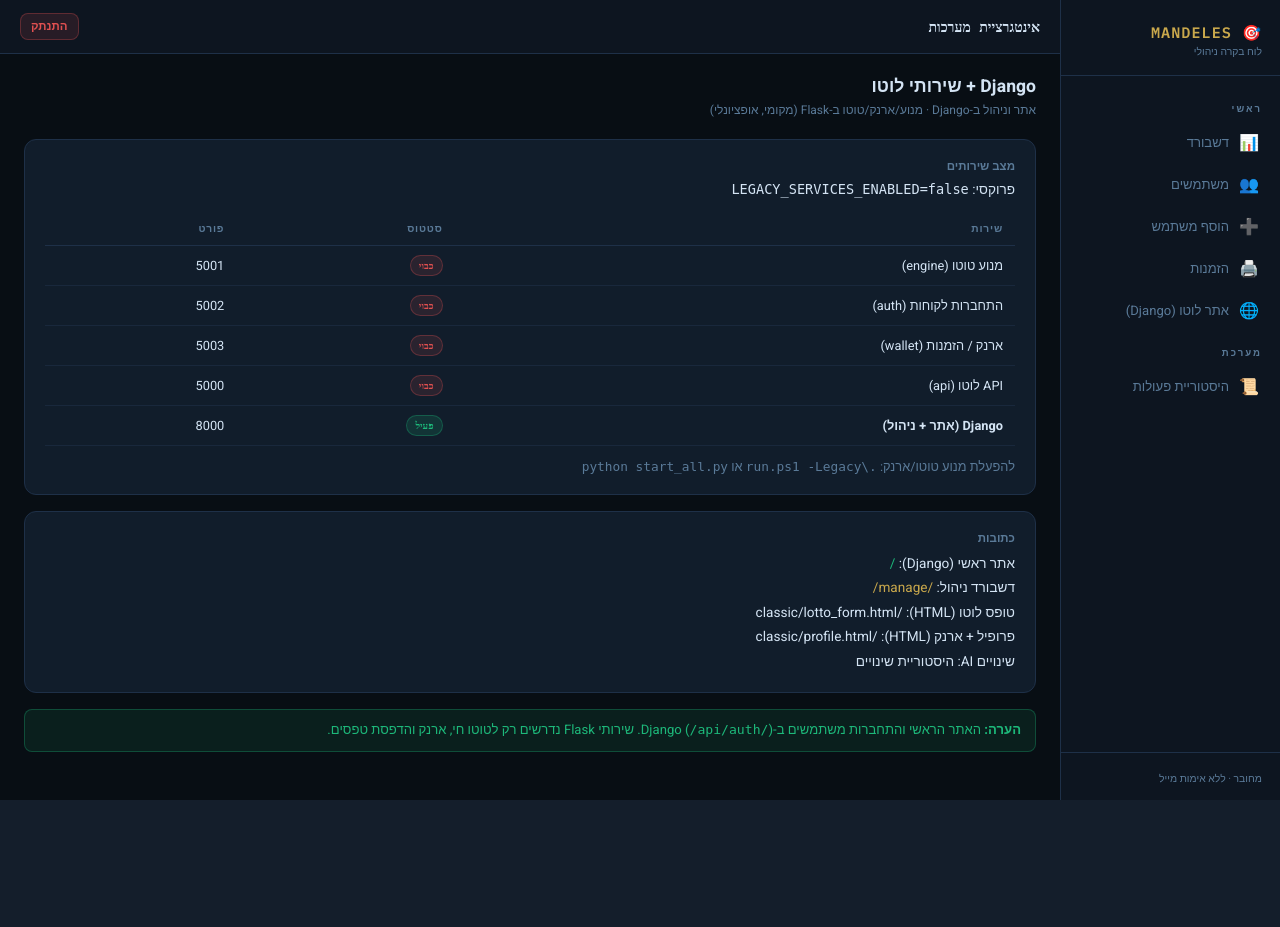
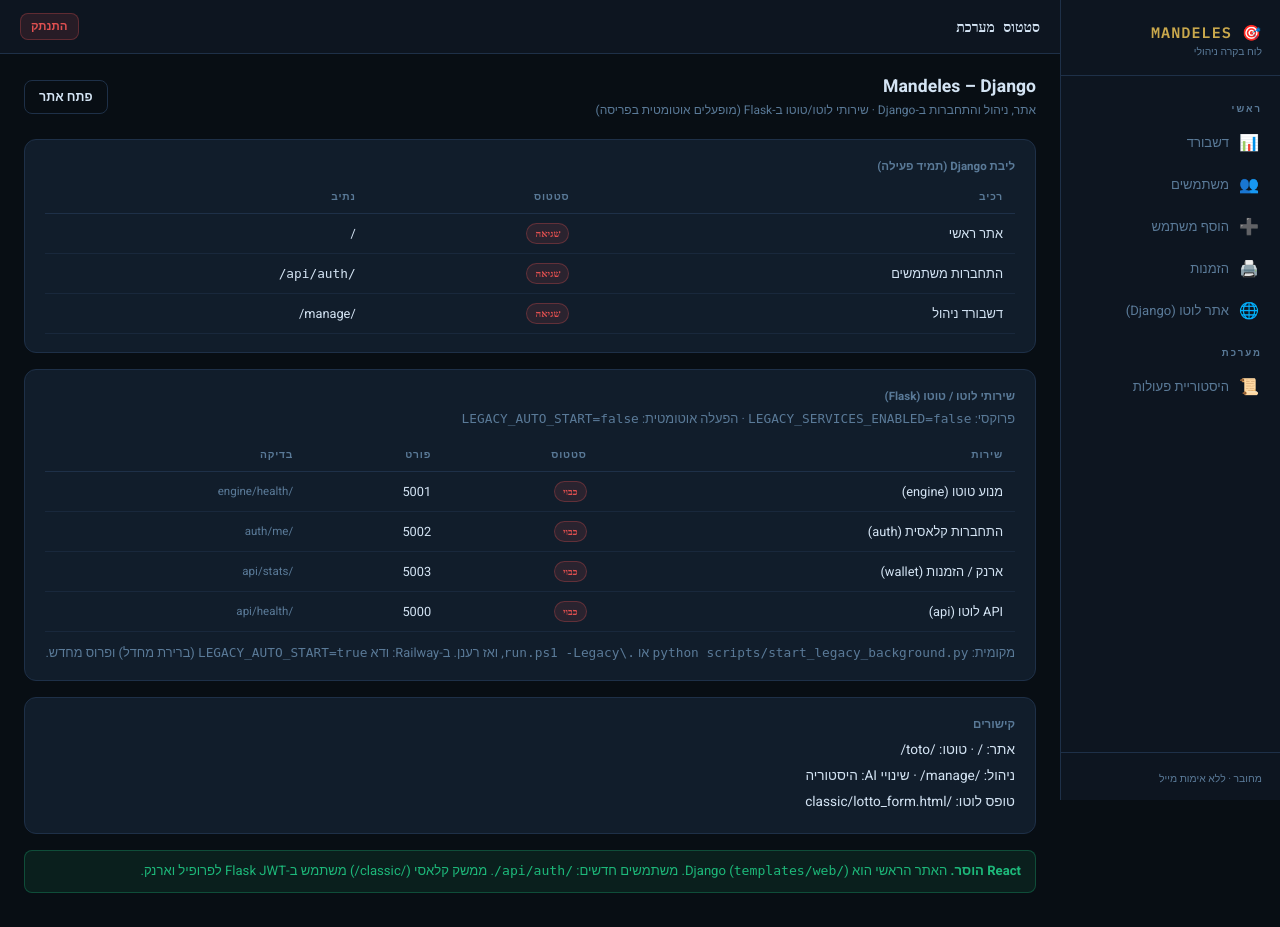
Before and after one commit to ihabah1/mendeles, a Django app: template templates/legacy_bridge/integration.html in a window 1280 px wide. Before the commit the page ends 800 px from the top, so only its background shows below. Run offline with Django 5.2, Linux system fonts and the light colour scheme; the template is opened without the code that fills it, so the values that code supplies are empty.

Commit message:
Fix integration page: accurate health checks and auto-start legacy services on deploy
Co-authored-by: Cursor <cursoragent@cursor.com>

```diff
--- a/mandeles_portal/settings.py
+++ b/mandeles_portal/settings.py
@@ -74,6 +74,7 @@ INSTALLED_APPS = [
 
 # שירותי Flask מקומיים (לוטו / ארנק / טוטו) – פרוקסי דרך Django
 LEGACY_SERVICES_ENABLED = os.getenv('LEGACY_SERVICES_ENABLED', 'true').lower() in ('1', 'true', 'yes')
+LEGACY_AUTO_START = os.getenv('LEGACY_AUTO_START', 'true').lower() in ('1', 'true', 'yes')
 LEGACY_ENGINE_URL = os.getenv('LEGACY_ENGINE_URL', 'http://127.0.0.1:5001')
 LEGACY_AUTH_URL = os.getenv('LEGACY_AUTH_URL', 'http://127.0.0.1:5002')
 LEGACY_WALLET_URL = os.getenv('LEGACY_WALLET_URL', 'http://127.0.0.1:5003')
--- a/templates/legacy_bridge/integration.html
+++ b/templates/legacy_bridge/integration.html
@@ -1,49 +1,95 @@
 {% extends "portal/base_dashboard.html" %}
-{% block title %}אינטגרציית מערכות – Mandeles{% endblock %}
-{% block topbar %}אינטגרציית מערכות{% endblock %}
+{% block title %}סטטוס מערכת – Mandeles{% endblock %}
+{% block topbar %}סטטוס מערכת{% endblock %}
 {% block content %}
 <div class="page-header">
   <div>
-    <div class="page-title">Django + שירותי לוטו</div>
-    <div class="page-sub">אתר וניהול ב-Django · מנוע/ארנק/טוטו ב-Flask (מקומי, אופציונלי)</div>
+    <div class="page-title">Mandeles – Django</div>
+    <div class="page-sub">אתר, ניהול והתחברות ב-Django · שירותי לוטו/טוטו ב-Flask (מופעלים אוטומטית בפריסה)</div>
   </div>
+  <a href="/" class="btn btn-outline" target="_self">פתח אתר</a>
 </div>
 
 <div class="card-panel" style="margin-bottom:16px">
-  <div class="form-label">מצב שירותים</div>
-  <p style="font-size:.85rem;margin-bottom:12px">
-    פרוקסי: <code>LEGACY_SERVICES_ENABLED={{ enabled|yesno:"true,false" }}</code>
+  <div class="form-label">ליבת Django (תמיד פעילה)</div>
+  <table>
+    <thead><tr><th>רכיב</th><th>סטטוס</th><th>נתיב</th></tr></thead>
+    <tbody>
+      <tr>
+        <td>אתר ראשי</td>
+        <td>{% if django_health.public_site.ok %}<span class="badge badge-green">פעיל</span>{% else %}<span class="badge badge-red">שגיאה</span>{% endif %}</td>
+        <td><a href="/">/</a></td>
+      </tr>
+      <tr>
+        <td>התחברות משתמשים</td>
+        <td>{% if django_health.api_auth.ok %}<span class="badge badge-green">פעיל</span>{% else %}<span class="badge badge-red">שגיאה</span>{% endif %}</td>
+        <td><code>/api/auth/</code></td>
+      </tr>
+      <tr>
+        <td>דשבורד ניהול</td>
+        <td>{% if django_health.manage.ok %}<span class="badge badge-green">פעיל</span>{% else %}<span class="badge badge-red">שגיאה</span>{% endif %}</td>
+        <td><a href="/manage/">/manage/</a></td>
+      </tr>
+    </tbody>
+  </table>
+</div>
+
+<div class="card-panel" style="margin-bottom:16px">
+  <div class="form-label">שירותי לוטו / טוטו (Flask)</div>
+  <p style="font-size:.8rem;color:var(--muted);margin-bottom:10px">
+    פרוקסי: <code>LEGACY_SERVICES_ENABLED={{ enabled|yesno:"true,false" }}</code> ·
+    הפעלה אוטומטית: <code>LEGACY_AUTO_START={{ auto_start|yesno:"true,false" }}</code>
   </p>
   <table>
-    <thead><tr><th>שירות</th><th>סטטוס</th><th>פורט</th></tr></thead>
+    <thead><tr><th>שירות</th><th>סטטוס</th><th>פורט</th><th>בדיקה</th></tr></thead>
     <tbody>
-      <tr><td>מנוע טוטו (engine)</td><td>{% if health.engine.ok %}<span class="badge badge-green">פעיל</span>{% else %}<span class="badge badge-red">כבוי</span>{% endif %}</td><td>5001</td></tr>
-      <tr><td>התחברות לקוחות (auth)</td><td>{% if health.auth.ok %}<span class="badge badge-green">פעיל</span>{% else %}<span class="badge badge-red">כבוי</span>{% endif %}</td><td>5002</td></tr>
-      <tr><td>ארנק / הזמנות (wallet)</td><td>{% if health.wallet.ok %}<span class="badge badge-green">פעיל</span>{% else %}<span class="badge badge-red">כבוי</span>{% endif %}</td><td>5003</td></tr>
-      <tr><td>API לוטו (api)</td><td>{% if health.lotto_api.ok %}<span class="badge badge-green">פעיל</span>{% else %}<span class="badge badge-red">כבוי</span>{% endif %}</td><td>5000</td></tr>
-      <tr><td><strong>Django (אתר + ניהול)</strong></td><td><span class="badge badge-green">פעיל</span></td><td>8000</td></tr>
+      <tr>
+        <td>מנוע טוטו (engine)</td>
+        <td>{% if health.engine.ok %}<span class="badge badge-green">פעיל</span>{% else %}<span class="badge badge-red">כבוי</span>{% endif %}</td>
+        <td>{{ health.engine.port|default:"5001" }}</td>
+        <td style="font-size:.72rem;color:var(--muted)">/engine/health</td>
+      </tr>
+      <tr>
+        <td>התחברות קלאסית (auth)</td>
+        <td>{% if health.auth.ok %}<span class="badge badge-green">פעיל</span>{% else %}<span class="badge badge-red">כבוי</span>{% endif %}</td>
+        <td>{{ health.auth.port|default:"5002" }}</td>
+        <td style="font-size:.72rem;color:var(--muted)">/auth/me</td>
+      </tr>
+      <tr>
+        <td>ארנק / הזמנות (wallet)</td>
+        <td>{% if health.wallet.ok %}<span class="badge badge-green">פעיל</span>{% else %}<span class="badge badge-red">כבוי</span>{% endif %}</td>
+        <td>{{ health.wallet.port|default:"5003" }}</td>
+        <td style="font-size:.72rem;color:var(--muted)">/api/stats</td>
+      </tr>
+      <tr>
+        <td>API לוטו (api)</td>
+        <td>{% if health.lotto_api.ok %}<span class="badge badge-green">פעיל</span>{% else %}<span class="badge badge-red">כבוי</span>{% endif %}</td>
+        <td>{{ health.lotto_api.port|default:"5000" }}</td>
+        <td style="font-size:.72rem;color:var(--muted)">/api/health</td>
+      </tr>
     </tbody>
   </table>
-  {% if not health.auth.ok %}
+  {% if legacy_all_ok %}
+  <p style="margin-top:12px;font-size:.82rem;color:var(--green)">✅ כל שירותי הלוטו פעילים.</p>
+  {% elif not legacy_partial %}
   <p style="margin-top:12px;font-size:.8rem;color:var(--muted)">
-    להפעלת מנוע טוטו/ארנק: <code>.\run.ps1 -Legacy</code> או <code>python start_all.py</code>
+    מקומית: <code>python scripts/start_legacy_background.py</code> או <code>.\run.ps1 -Legacy</code>, ואז רענן.
+    ב-Railway: ודא <code>LEGACY_AUTO_START=true</code> (ברירת מחדל) ופרוס מחדש.
   </p>
   {% endif %}
 </div>
 
 <div class="card-panel" style="margin-bottom:16px">
-  <div class="form-label">כתובות</div>
-  <ul style="font-size:.85rem;line-height:1.8;list-style:none">
-    <li>אתר ראשי (Django): <a href="/" style="color:var(--green)">/</a></li>
-    <li>דשבורד ניהול: <a href="/manage/" style="color:var(--gold)">/manage/</a></li>
-    <li>טופס לוטו (HTML): <a href="/classic/lotto_form.html">/classic/lotto_form.html</a></li>
-    <li>פרופיל + ארנק (HTML): <a href="/classic/profile.html">/classic/profile.html</a></li>
-    <li>שינויים AI: <a href="{% url 'portal:ai_requests' %}">היסטוריית שינויים</a></li>
+  <div class="form-label">קישורים</div>
+  <ul style="font-size:.85rem;line-height:1.9;list-style:none">
+    <li>אתר: <a href="/">/</a> · טוטו: <a href="/toto/">/toto/</a></li>
+    <li>ניהול: <a href="/manage/">/manage/</a> · שינויי AI: <a href="{% url 'portal:ai_requests' %}">היסטוריה</a></li>
+    <li>טופס לוטו: <a href="/classic/lotto_form.html">/classic/lotto_form.html</a></li>
   </ul>
 </div>
 
-<div class="alert alert-success" style="font-size:.82rem;line-height:1.5">
-  <strong>הערה:</strong> האתר הראשי והתחברות משתמשים ב-Django (<code>/api/auth/</code>).
-  שירותי Flask נדרשים רק לטוטו חי, ארנק והדפסת טפסים.
+<div class="alert alert-success" style="font-size:.82rem;line-height:1.55">
+  <strong>React הוסר.</strong> האתר הראשי הוא Django (<code>templates/web/</code>).
+  משתמשים חדשים: <code>/api/auth/</code>. ממשק קלאסי (/classic/) משתמש ב-Flask JWT לפרופיל וארנק.
 </div>
 {% endblock %}
```
Also changed, not shown: legacy_bridge/health_status.py (added, +125 -0 lines), legacy_bridge/proxy.py (+4 -8 lines), legacy_bridge/views.py (+7 -6 lines), scripts/start_legacy_background.py (added, +54 -0 lines), 2 other files.
